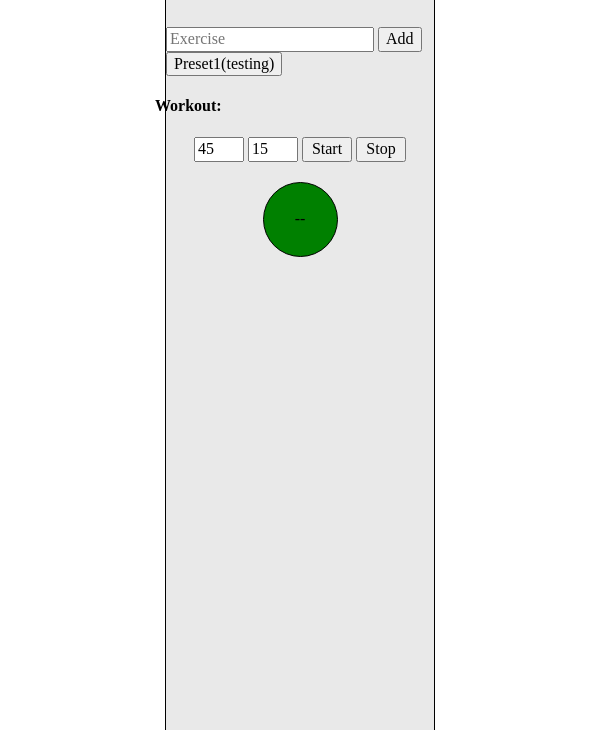
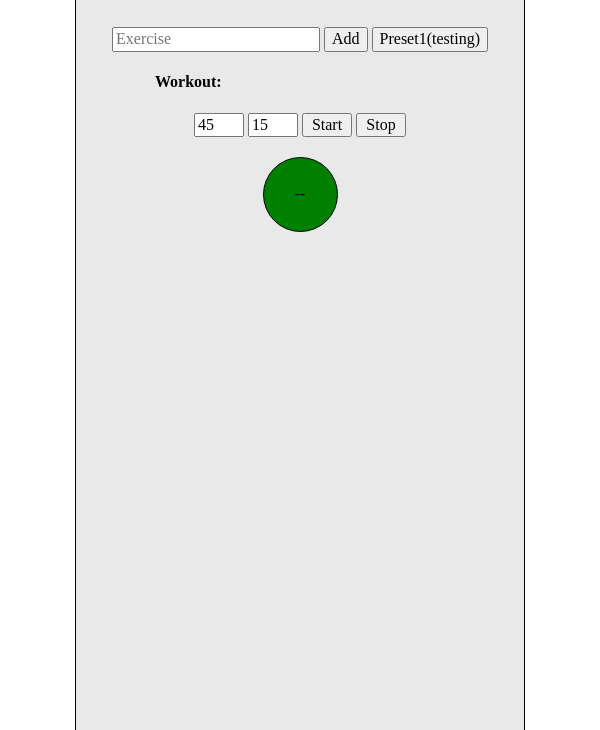
Before and after one commit to manuelpepe/manuelpepe.github.io, a plain HTML site: page SmallProjects/wotimer/index.html in a window 600 px wide. Shown: the part 70-800 px from the top of the page. Drawn offline with nearby package versions, Linux system fonts and the light colour scheme.

Commit message:
responsive fixes

```diff
--- a/SmallProjects/wotimer/index.html
+++ b/SmallProjects/wotimer/index.html
@@ -2,6 +2,7 @@
 <html>
 <head>
 	<link rel="manifest" href="manifest.json">
+	<meta name="viewport" content="width=device-width, initial-scale=1">
 	<title>WOTimer</title>
 	<link rel="stylesheet" type="text/css" href="normalize.css">
 	<link rel="stylesheet" type="text/css" href="style.css">
--- a/SmallProjects/wotimer/style.css
+++ b/SmallProjects/wotimer/style.css
@@ -21,6 +21,19 @@ body {
 	border: 1px solid black;
 	border-top: 0px;
 	border-bottom: 0px;
+}
+
+@media (max-width: 600px) {
+	.container {
+		width: 100%;
+	}
+}
+
+
+@media (min-width:600px) and (max-width: 900px) {
+	.container {
+		width: 75%;
+	}
 }
 
 header {
```
